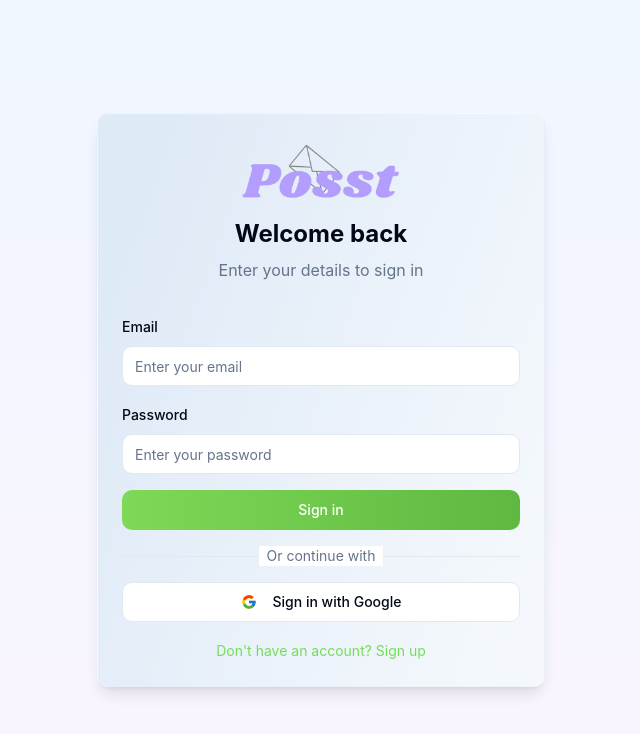
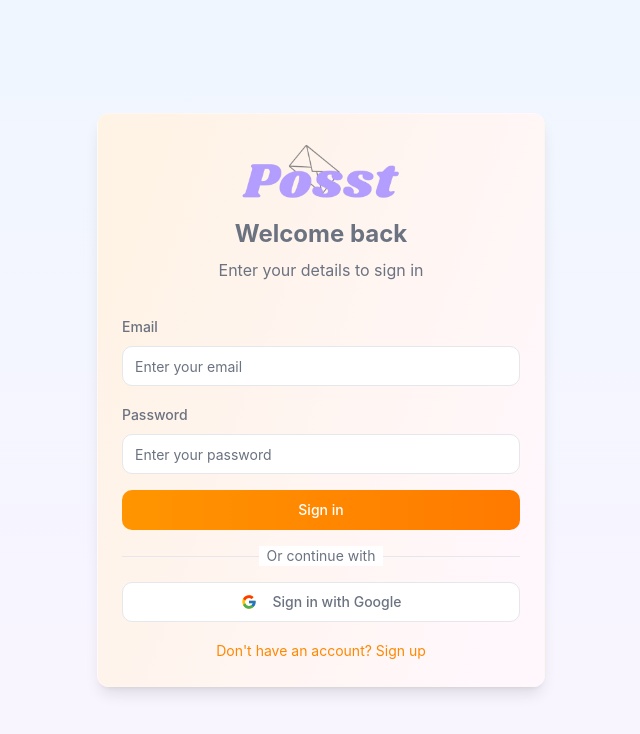
Before and after one commit to AlphyonAlephium/posst, a React (Vite) app: page /login in a window 1280 px wide. Shown: the top 734 px of the page, without its empty margins (319-959 px from the left). Built offline with nearby package versions, Linux system fonts and the light colour scheme.

Commit message:
Update app logo and colors
Update the application's logo and adjust the color palette to match the new logo's colors.

```diff
--- a/src/components/Header.tsx
+++ b/src/components/Header.tsx
@@ -27,7 +27,7 @@ export const Header = () => {
       <div className="w-10" /> {/* Spacer for centering */}
 
       <div className="flex items-center gap-4">
-        <img src="/lovable-uploads/84d4060d-cfc0-4bc5-bf85-247ddb5bfce3.png" alt="Posst Logo" className="h-8" />
+        <img src="/lovable-uploads/1c0e2679-8570-48a3-a90b-cee25eb0f4f8.png" alt="Posst Logo" className="h-8" />
       </div>
 
       <Button variant="ghost" size="icon" onClick={handleLogout} title="Log out">
--- a/src/index.css
+++ b/src/index.css
@@ -8,24 +8,24 @@
 @layer base {
   :root {
     --background: 0 0% 100%;
-    --foreground: 222.2 84% 4.9%;
+    --foreground: 220 9% 46%;
     --card: 0 0% 100%;
-    --card-foreground: 222.2 84% 4.9%;
+    --card-foreground: 220 9% 46%;
     --popover: 0 0% 100%;
-    --popover-foreground: 222.2 84% 4.9%;
-    --primary: 108 66% 61%;
+    --popover-foreground: 220 9% 46%;
+    --primary: 32 100% 50%;
     --primary-foreground: 210 40% 98%;
-    --secondary: 108 66% 95%;
-    --secondary-foreground: 222.2 47.4% 11.2%;
-    --muted: 108 66% 95%;
-    --muted-foreground: 215.4 16.3% 46.9%;
-    --accent: 108 66% 95%;
-    --accent-foreground: 222.2 47.4% 11.2%;
+    --secondary: 220 9% 46%;
+    --secondary-foreground: 210 40% 98%;
+    --muted: 32 15% 95%;
+    --muted-foreground: 220 9% 46%;
+    --accent: 32 15% 95%;
+    --accent-foreground: 220 9% 46%;
     --destructive: 0 84.2% 60.2%;
     --destructive-foreground: 210 40% 98%;
-    --border: 214.3 31.8% 91.4%;
-    --input: 214.3 31.8% 91.4%;
-    --ring: 108 66% 61%;
+    --border: 220 13% 91%;
+    --input: 220 13% 91%;
+    --ring: 32 100% 50%;
     --radius: 0.75rem;
   }
 }
@@ -41,7 +41,7 @@
 
 .glass-card {
   @apply bg-white/80 backdrop-blur-lg border border-white/20 shadow-lg;
-  background: linear-gradient(109.6deg, rgba(223,234,247,1) 11.2%, rgba(244,248,252,1) 91.1%);
+  background: linear-gradient(109.6deg, rgba(255,243,230,1) 11.2%, rgba(255,247,252,1) 91.1%);
 }
 
 .slide-up {
@@ -79,7 +79,7 @@
 }
 
 .gradient-button {
-  background: linear-gradient(90deg, #7ed957 0%, #5fb840 100%);
+  background: linear-gradient(90deg, #ff9500 0%, #ff7a00 100%);
   transition: all 0.3s ease;
 }
 
```
Also changed, not shown: public/lovable-uploads/1c0e2679-8570-48a3-a90b-cee25eb0f4f8.png (added).
